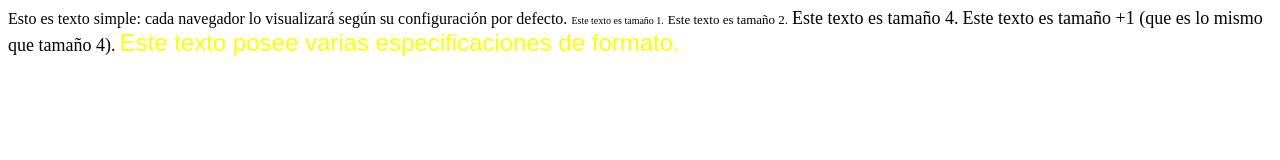
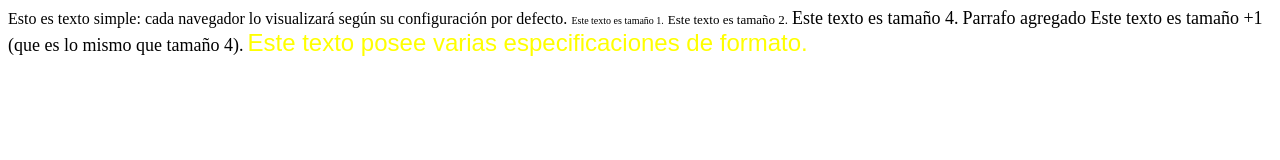
Before and after one commit to hugo1970/CursoGit, a plain HTML site: page index.html in a window 1280 px wide. Drawn offline with Linux system fonts and the light colour scheme.

Commit message:
Update index.html

```diff
--- a/index.html
+++ b/index.html
@@ -7,7 +7,7 @@ Esto es texto simple: cada navegador lo visualizará según su configuración po
 <FONT SIZE="1">Este texto es tamaño 1.</FONT>
 <FONT SIZE="2">Este texto es tamaño 2.</FONT>
 <FONT SIZE="4">Este texto es tamaño 4.</FONT>
-<FONT SIZE="+1">Este texto es tamaño +1 (que es lo mismo que tamaño 4).</FONT>
+<FONT SIZE="+1"> Parrafo agregado Este texto es tamaño +1 (que es lo mismo que tamaño 4).</FONT>
 <FONT FACE="Arial" SIZE="5" COLOR="FFFF00">Este texto posee varias especificaciones de formato.</FONT>
 </BODY>
 </HTML>
```
